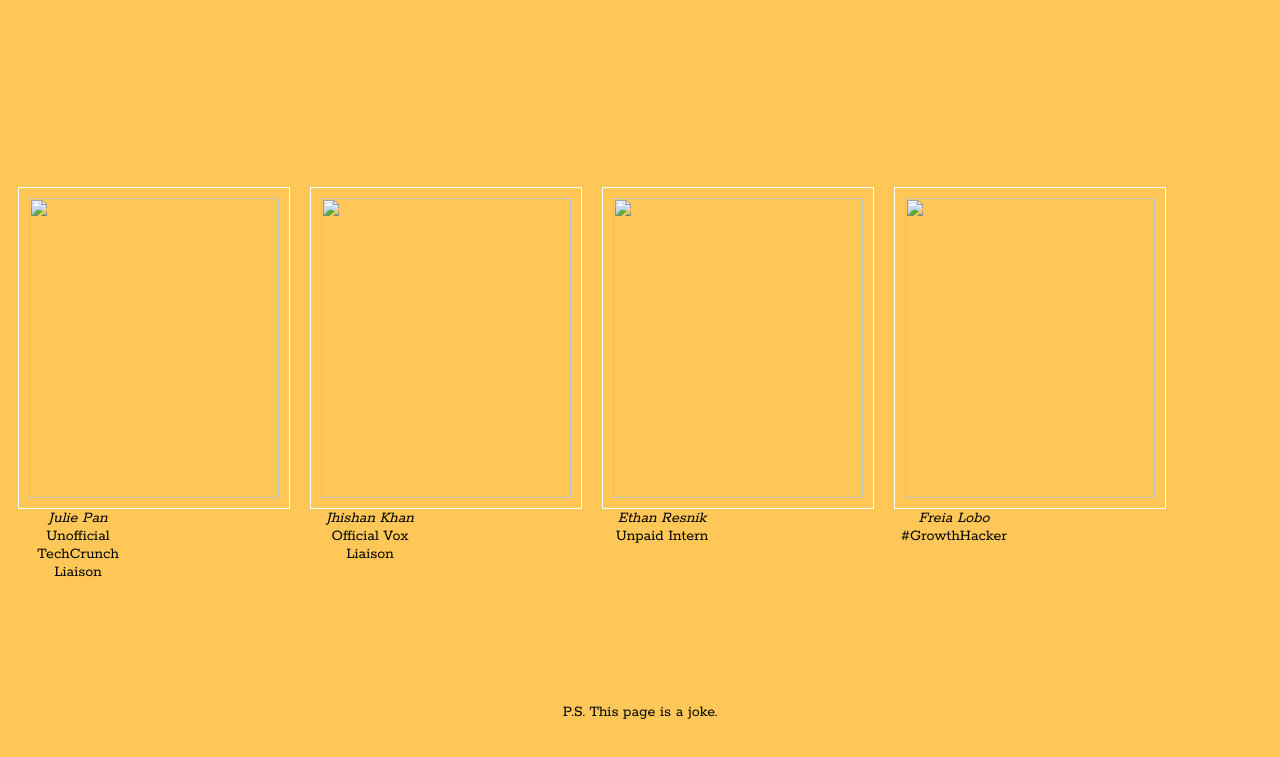
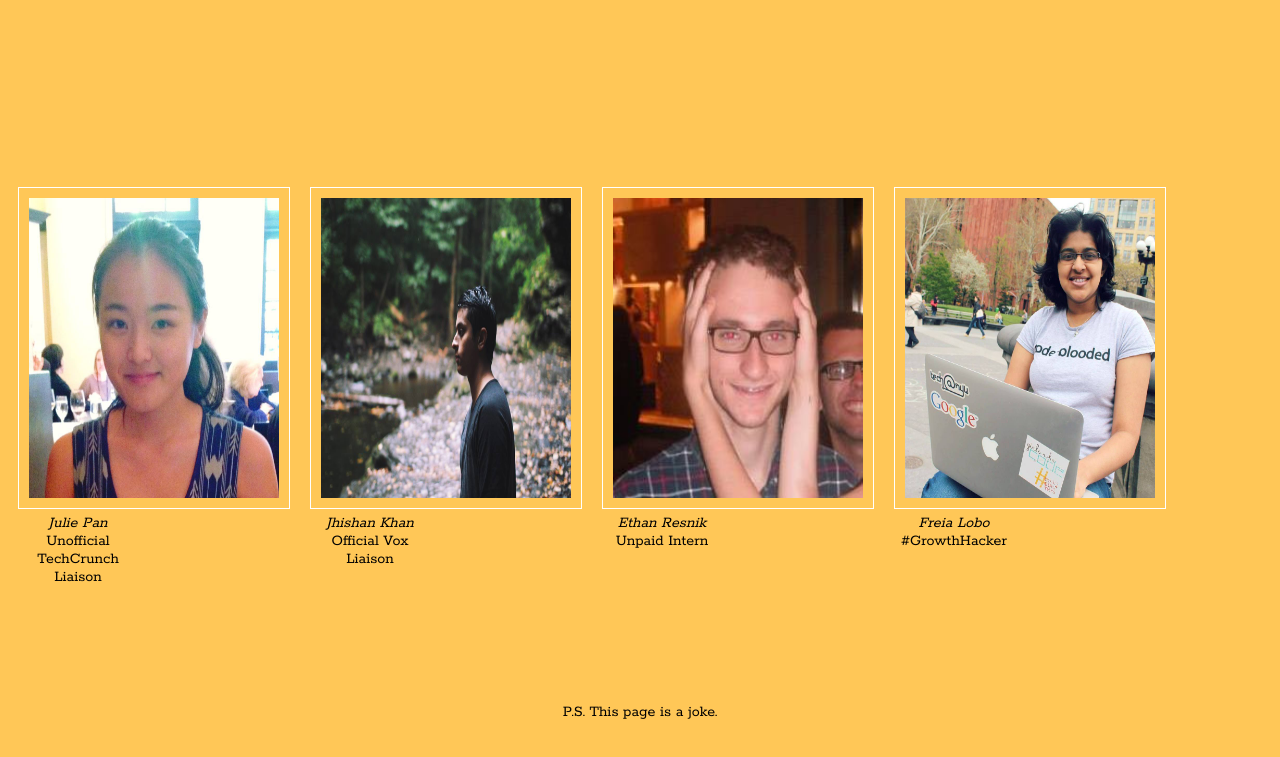
Before and after one commit to oa495/snoozeyoulose, a plain HTML site: page teampage/index.html in a window 1280 px wide. Shown: the part 1364-2121 px from the top of the page. Drawn offline with Linux system fonts and the light colour scheme.

Commit message:
more path changes

```diff
--- a/teampage/index.html
+++ b/teampage/index.html
@@ -80,19 +80,19 @@
 
 
 <div class="img">
- <img src="images/team/julie.jpg" width="250" height="300"></a>
+ <img src="../images/team/julie.jpg" width="250" height="300"></a>
  <div class="desc"><i>Julie Pan</i><br>Unofficial TechCrunch Liaison</div>
 </div>
 <div class="img">
- <img src="images/team/jhishan.jpg" width="250" height="300"></a>
+ <img src="../images/team/jhishan.jpg" width="250" height="300"></a>
  <div class="desc"><i>Jhishan Khan</i><br>Official Vox Liaison</div>
 </div>
 <div class="img">
- <img src="images/team/ethan.jpg" width="250" height="300"></a>
+ <img src="../images/team/ethan.jpg" width="250" height="300"></a>
  <div class="desc"><i>Ethan Resnik</i><br>Unpaid Intern</div>
 </div>
 <div class="img">
- <img src="images/team/freia.jpg" width="250" height="300"></a>
+ <img src="../images/team/freia.jpg" width="250" height="300"></a>
  <div class="desc"><i>Freia Lobo</i><br>#GrowthHacker</div>
 </div>
 
```
